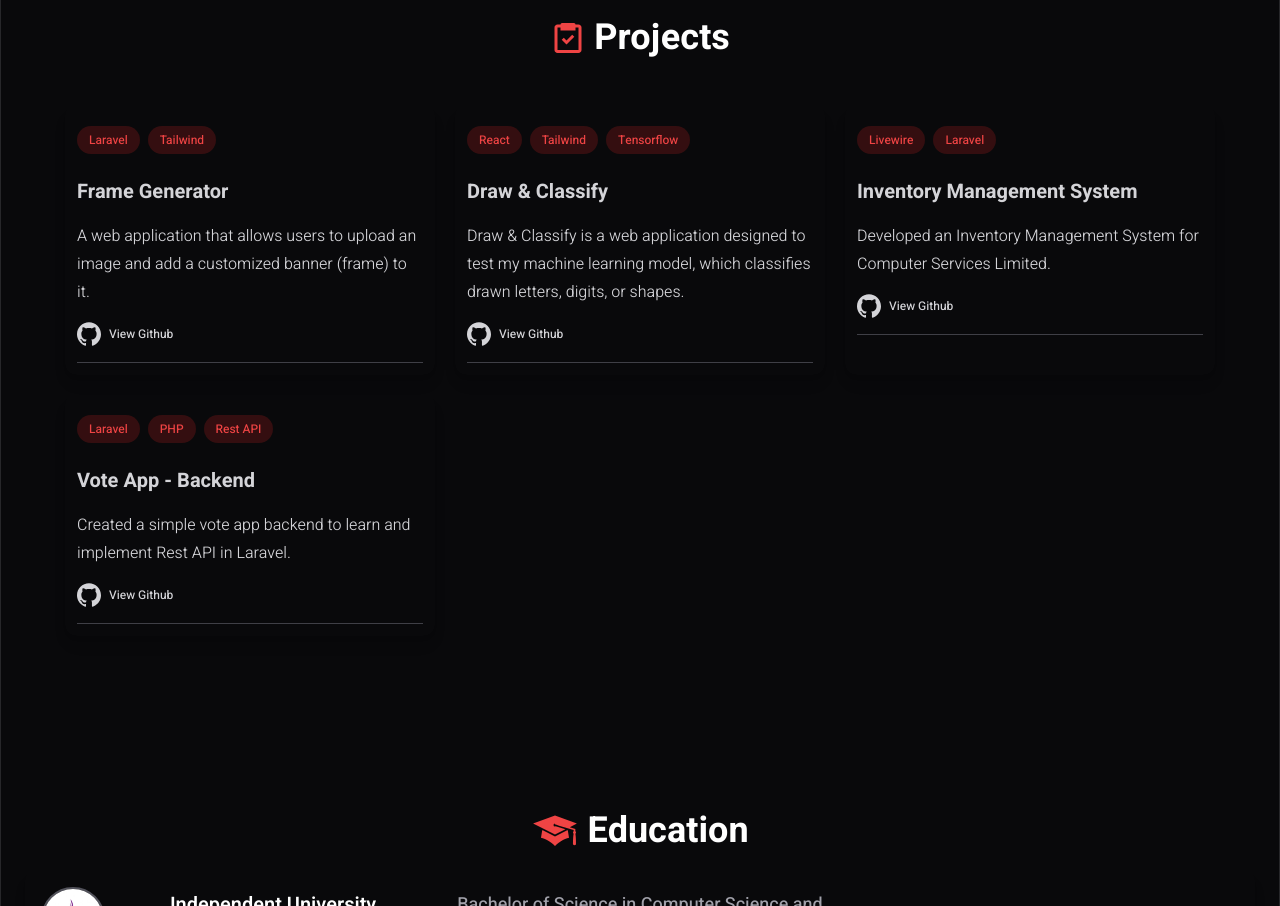
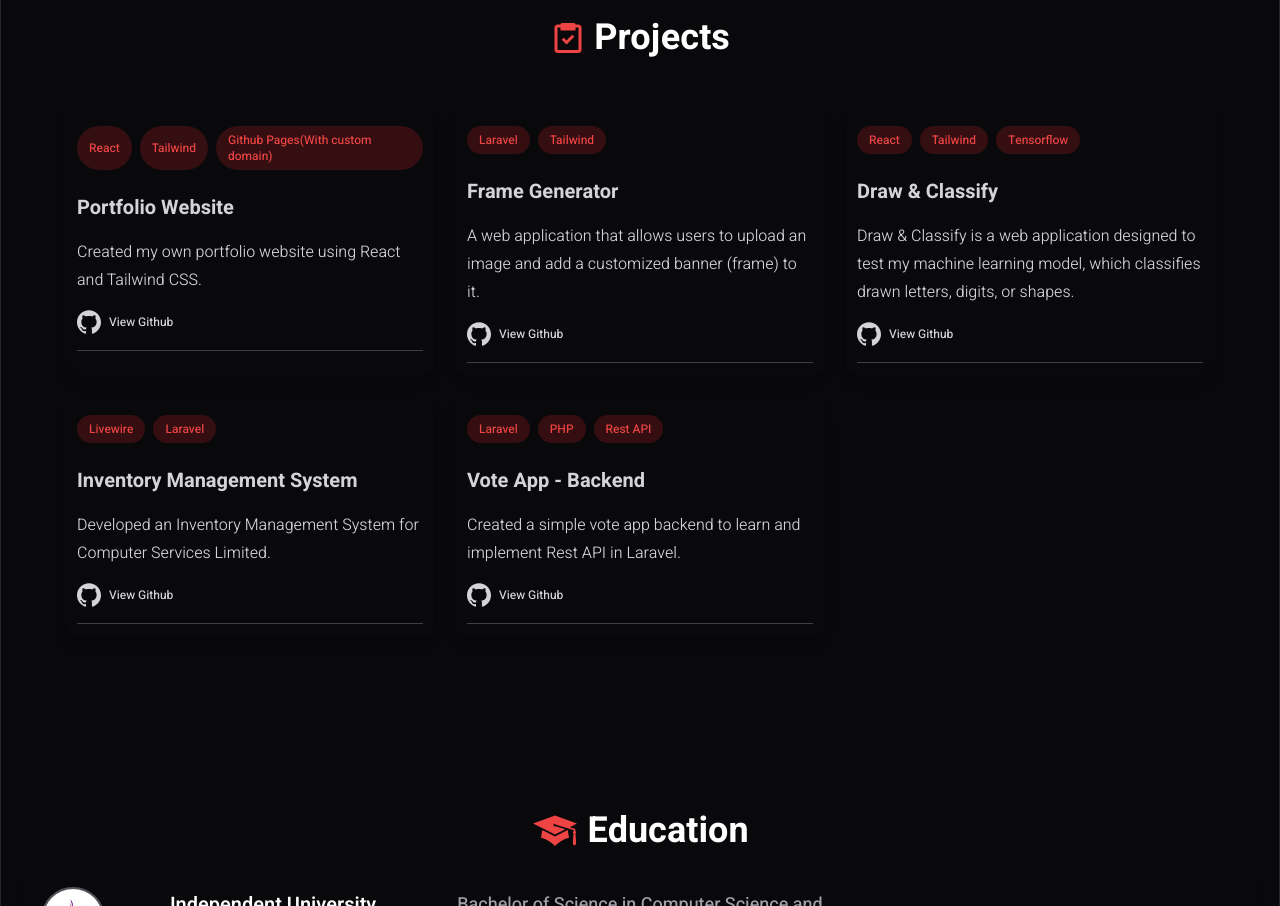
Before and after one commit to AbuAhamedRafi/rafilio, a React (Vite) app: page / in a window 1280 px wide. Shown: the part 920-1826 px from the top of the page. Built offline with nearby package versions, Linux system fonts and the light colour scheme.

Commit message:
Added Resume file and updated the handle download function

```diff
--- a/package.json
+++ b/package.json
@@ -7,7 +7,8 @@
     "dev": "vite",
     "build": "vite build",
     "lint": "eslint . --ext js,jsx --report-unused-disable-directives --max-warnings 0",
-    "preview": "vite preview"
+    "preview": "vite preview",
+    "deploy": "vite build && gh-pages -d dist"
   },
   "dependencies": {
     "framer-motion": "^11.11.17",
@@ -28,6 +29,7 @@
     "eslint-plugin-react": "^7.33.2",
     "eslint-plugin-react-hooks": "^4.6.0",
     "eslint-plugin-react-refresh": "^0.4.5",
+    "gh-pages": "^6.2.0",
     "postcss": "^8.4.33",
     "tailwindcss": "^3.4.1",
     "vite": "^5.0.8"
--- a/src/data/user_info.js
+++ b/src/data/user_info.js
@@ -19,6 +19,13 @@ const info = {
 
     // ============ PROJECTS ============
     projects: [
+        {
+			title: "Portfolio Website",
+			description: "Created my own portfolio website using React and Tailwind CSS.",
+			technologies: "React, Tailwind, Github Pages(With custom domain)",
+			github: "https://github.com/AbuAhamedRafi/VoteApp_backend",
+            link: "abuahamedrafi.me"
+		},
         {
 			title: "Frame Generator",
 			description: "A web application that allows users to upload an image and add a customized banner (frame) to it.",
@@ -131,7 +138,7 @@ const info = {
     // ============ RESUME ============
     resume: {
         description: "You can download the last updated version of my Resume",
-        resumeLink: "/path/to/your/resume.pdf",
+        resumeLink: "/public/Abu Ahamed Rafi.pdf"
       },
 
     // ============ CONTACT ============
--- a/vite.config.js
+++ b/vite.config.js
@@ -3,5 +3,6 @@ import react from '@vitejs/plugin-react-swc'
 
 // https://vitejs.dev/config/
 export default defineConfig({
+  base: '/',
   plugins: [react()],
 })
```
Also changed, not shown: src/components/sections/Resume.jsx (line endings or trailing spaces), 2 other files (tests, documents, lock files or other folders).
